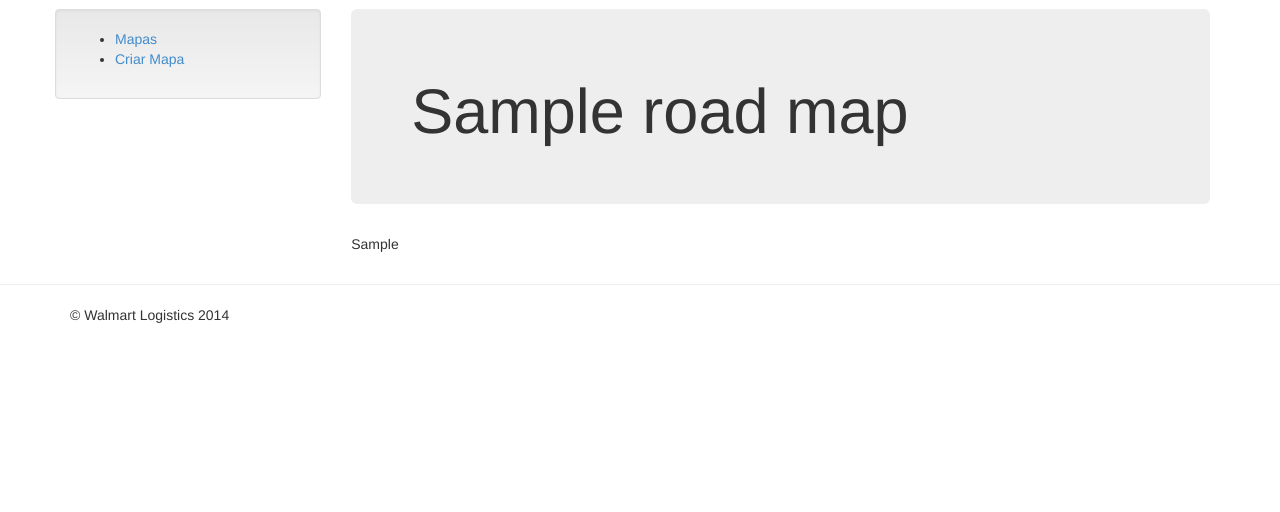
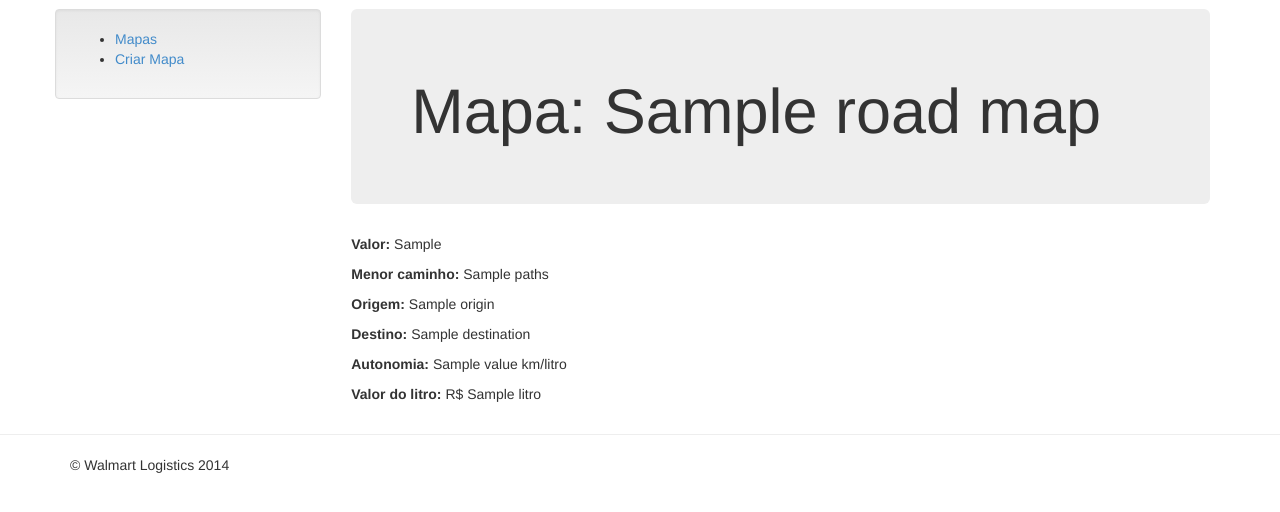
Before and after one commit to kureck/logistics, a Django app: template templates/shortest_path/shortest_path_result.html in a window 1280 px wide. Shown: the part 51-563 px from the top of the page. Run offline with Django 3.2, Linux system fonts and the light colour scheme; the template is opened without the code that fills it: most values are stand-ins (such as "Sample title", 1, 10 or a date in 2020); some libraries are stand-ins or nearby versions.

```diff
--- a/templates/shortest_path/shortest_path_result.html
+++ b/templates/shortest_path/shortest_path_result.html
@@ -6,7 +6,16 @@
 
 {% block body_block %}
 <div class="jumbotron">
-  <h1>{{ road_map.name }}</h1>
+  <h1>Mapa: {{ road_map.name }}</h1>
 </div>
-<p>{{ shortest_path_value }}</p>
+<p><strong>Valor: </strong>{{ shortest_path_value }}</p>
+<p><strong>Menor caminho: </strong>
+    {% for paths in  shortest_path %}
+        {{ paths }}
+    {% endfor %}
+</p>
+<p><strong>Origem: </strong>{{ values.origin }}</p>
+<p><strong>Destino: </strong>{{ values.destination }}</p>
+<p><strong>Autonomia: </strong>{{ values.autonomia }} km/litro</p>
+<p><strong>Valor do litro: </strong>R$ {{ values.litro }}</p>
 {% endblock %}
```
Also changed, not shown: requirements.txt (added, +17 -0 lines), shortest_path/views.py (+4 -3 lines), templates/shortest_path/create_map.html (+7 -0 lines).
